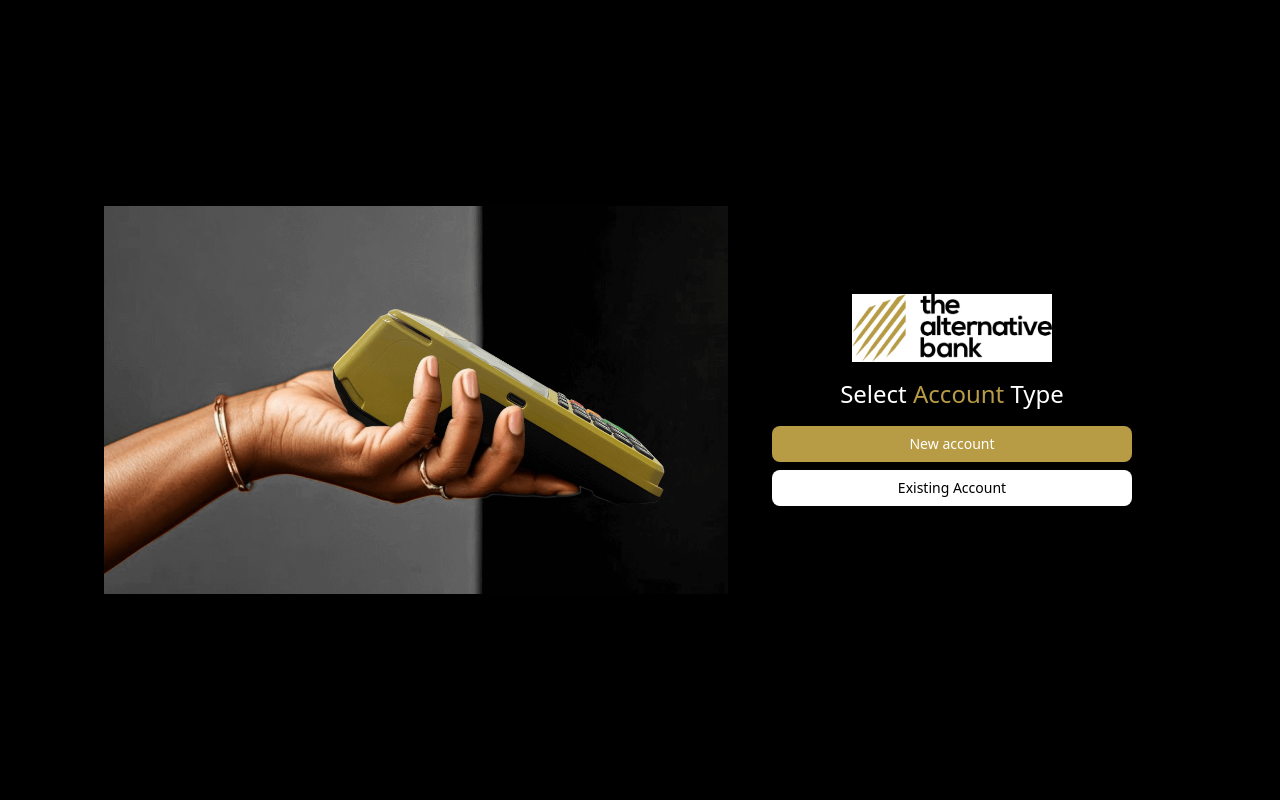
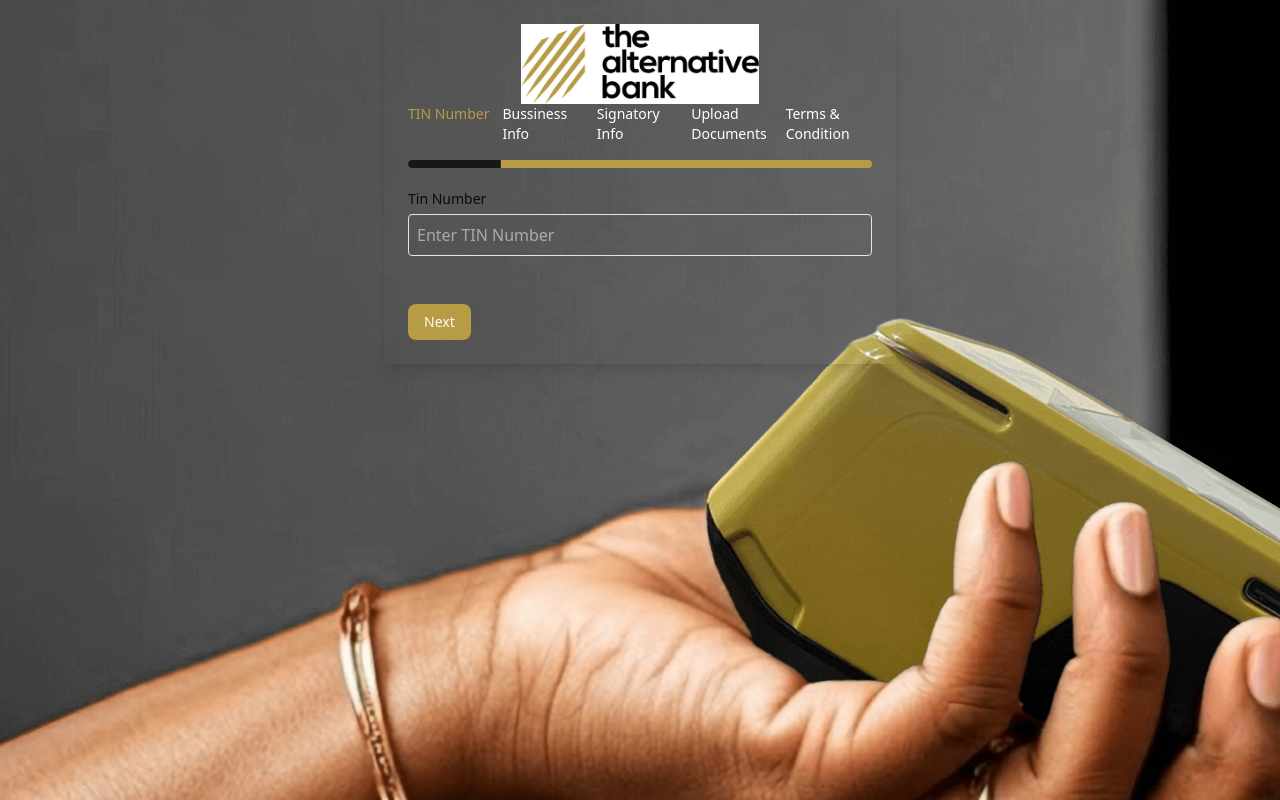
Before and after one commit to ogusam/wakeel-project1, a React (Vite) app: page /#/openaccount in a window 1280 px wide. Before the commit this address led to /. Shown: the top 800 px of the page. Built offline with nearby package versions, Linux system fonts and the light colour scheme.

Commit message:
first commit

```diff
--- a/src/components/personalBanking/Form.tsx
+++ b/src/components/personalBanking/Form.tsx
@@ -194,13 +194,14 @@ const PersonalBanking = () =>
 
         return (
             <div className="
-            bg-cover
+            bg-cover h-screen
             "
             style={{
-                backgroundImage: `url(${pos})`
+                backgroundImage: `url(${pos})`,
+                height:`150vh`
             }}
             >
-            <div className="max-w-lg w-full mx-auto p-4 sm:p-6 shadow-lg">
+            <div className="max-w-lg w-full mx-auto p-4 sm:p-6 shadow-lg" >
                 <div className="  justify-items-center"><img src={altpay} alt="" className="h-20"/></div>
       <div className="flex flex-wrap justify-between mb-4 gap-2 text-center sm:text-left">
         {steps.map((step, index) => (
--- a/src/components/personalBanking/PageOne.tsx
+++ b/src/components/personalBanking/PageOne.tsx
@@ -2,6 +2,7 @@ import { Label } from "@/components/ui/label";
 
 
 function Tin({ formData, handleChange }: { formData: any; handleChange: any }) {
+
     return (
         <div>
         <Label htmlFor="Tin">Tin Number</Label>
```
